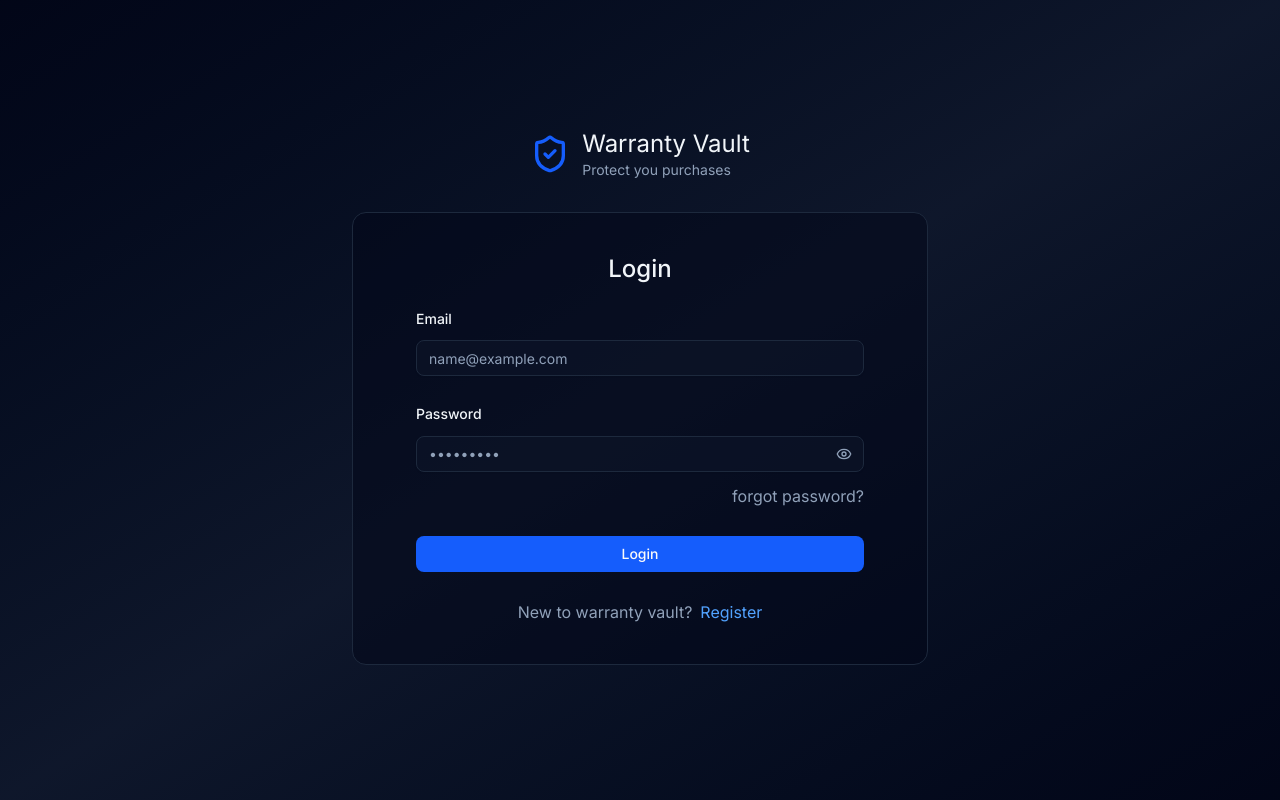
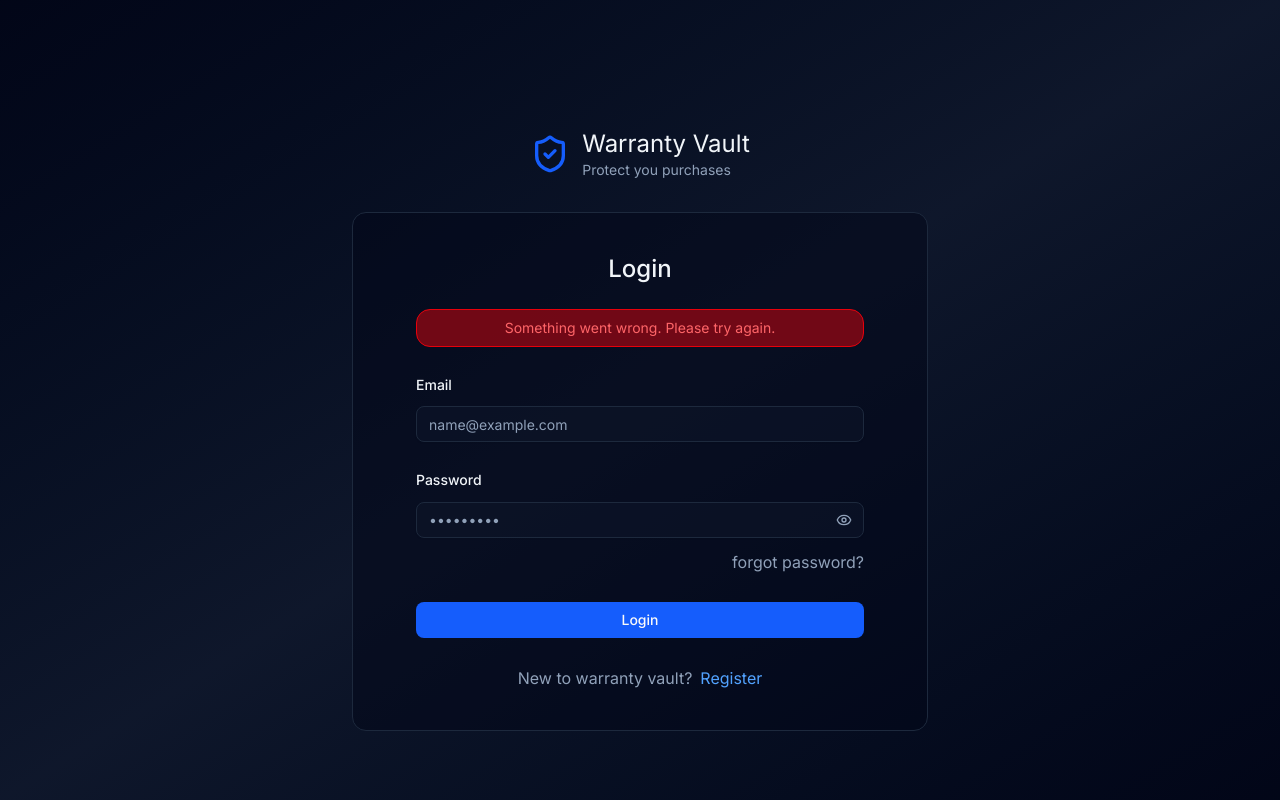
Before and after one commit to 121ShoryaSingh/next-warrenty-vault, a Next.js app: page /login in a window 1280 px wide. Both pictures are taken after typing "name@example.com", "Sample123" into the empty fields and a click on the button "Login". Built offline with nearby package versions, Linux system fonts and the light colour scheme.

Commit message:
improved login page

```diff
--- a/app/login/page.tsx
+++ b/app/login/page.tsx
@@ -83,6 +83,13 @@ export default function Login() {
             <form onSubmit={handleSubmit}>
               {/* Email */}
               <FieldGroup>
+                <div className="flex justify-center items-center ">
+                  {error && (
+                    <div className="w-full text-center text-sm text-red-400 border border-red-600 bg-red-800/70 py-2 rounded-xl">
+                      <p>{error}</p>
+                    </div>
+                  )}
+                </div>
                 <Field>
                   <FieldLabel
                     htmlFor="Email"
```
